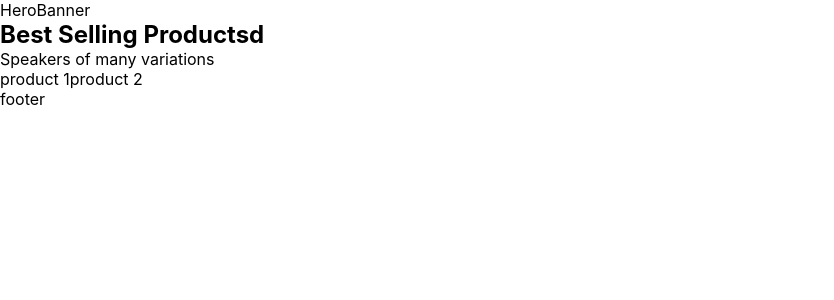
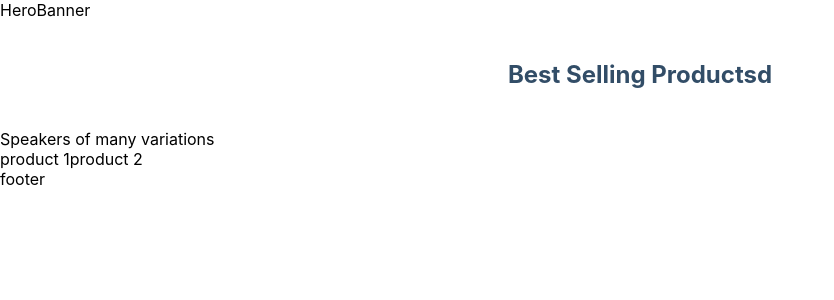
Before and after one commit to shakhawatsalam/Ecommerce, a Next.js app: page / in a window 1280 px wide. Shown: the top 300 px of the page, without its empty margins (0-834 px from the left). Built offline with nearby package versions, Linux system fonts and the light colour scheme.

Commit message:
fixing bug

```diff
--- /dev/null
+++ b/components/Cart.jsx
@@ -0,0 +1,9 @@
+import React from 'react'
+
+const Cart = () => {
+  return (
+    <div>Cart</div>
+  )
+}
+
+export default Cart
--- /dev/null
+++ b/components/Footer.jsx
@@ -0,0 +1,9 @@
+import React from 'react'
+
+const Footer = () => {
+  return (
+    <div>Footer</div>
+  )
+}
+
+export default Footer
--- /dev/null
+++ b/components/FooterBanner.jsx
@@ -0,0 +1,9 @@
+import React from 'react'
+
+const FooterBanner = () => {
+  return (
+    <div>FooterBanner</div>
+  )
+}
+
+export default FooterBanner
--- /dev/null
+++ b/components/HeroBanner.jsx
@@ -0,0 +1,9 @@
+import React from 'react'
+
+const HeroBanner = () => {
+  return (
+    <div>HeroBanner</div>
+  )
+}
+
+export default HeroBanner
--- /dev/null
+++ b/components/Layout.jsx
@@ -0,0 +1,9 @@
+import React from 'react'
+
+const Layout = () => {
+  return (
+    <div>Layout</div>
+  )
+}
+
+export default Layout
--- /dev/null
+++ b/components/Product.jsx
@@ -0,0 +1,9 @@
+import React from 'react'
+
+const Product = () => {
+  return (
+    <div>Product</div>
+  )
+}
+
+export default Product
--- /dev/null
+++ b/components/index.js
@@ -0,0 +1,7 @@
+export { default as Footer } from './Footer';
+export { default as Layout } from './Layout';
+export { default as Navbar } from './Navbar';
+export { default as Product } from './Product';
+export { default as HeroBanner } from './HeroBanner';
+export { default as FooterBanner } from './FooterBanner';
+export { default as Cart } from './Cart';
--- a/package.json
+++ b/package.json
@@ -22,6 +22,7 @@
     "stripe": "^8.209.0"
   },
   "devDependencies": {
+    "@babel/preset-env": "^7.18.10",
     "eslint": "^8.10.0",
     "eslint-config-airbnb": "^19.0.4",
     "eslint-config-next": "^12.1.0",
--- a/pages/_app.js
+++ b/pages/_app.js
@@ -1,4 +1,5 @@
-import '../styles/globals.css'
+import React from 'react';
+import '../styles/globals.css';
 
 function MyApp({ Component, pageProps }) {
   return <Component {...pageProps} />
--- a/pages/index.js
+++ b/pages/index.js
@@ -1,11 +1,13 @@
-import React from 'react'
+import React from 'react';
+
+import { Product, FooterBanner, HeroBanner } from '../components';
 
 const Home = () => {
   return (
     <>
-      HeroBanner
+      <HeroBanner/>
       <div>
-        <h2>Best Selling Productsd</h2>
+        <h2 className='products-heading'>Best Selling Productsd</h2>
         <p>Speakers of many variations</p>
       </div>
 
```
Also changed, not shown: .eslintrc.json, components/Navbar.jsx (added), 1 other file (tests, documents, lock files or other folders).
